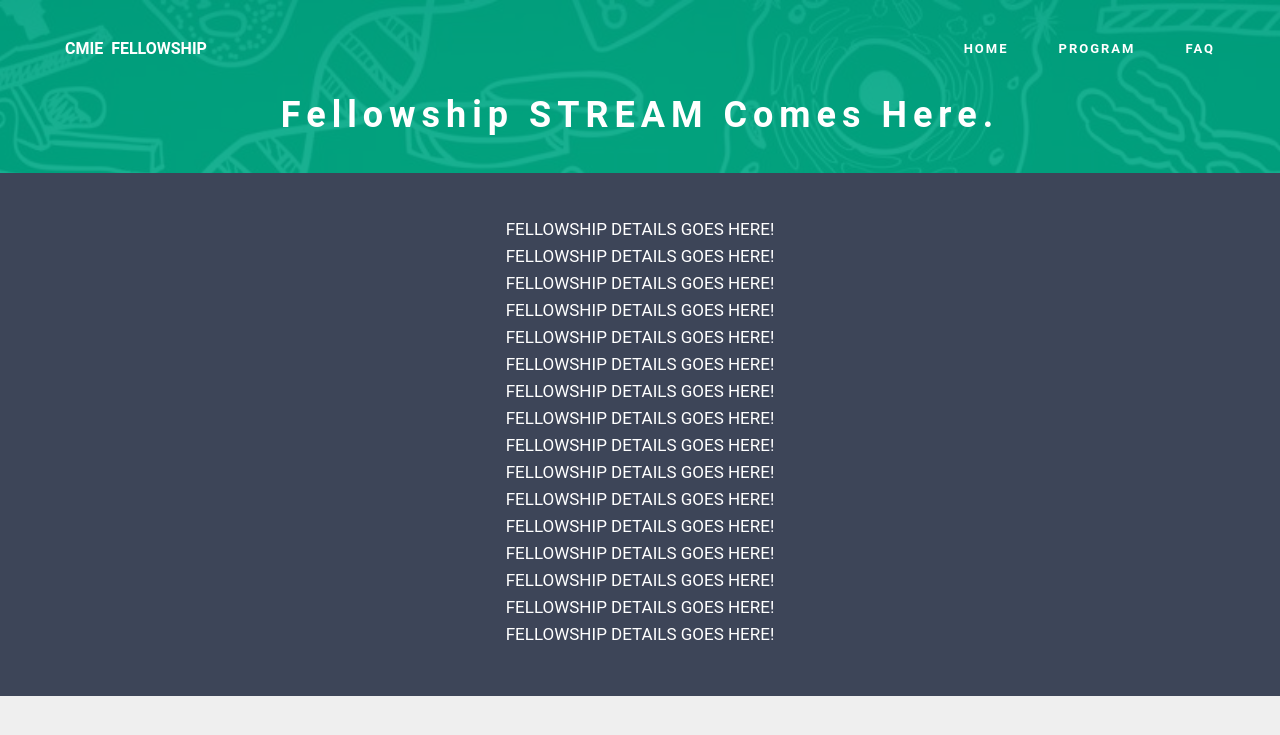
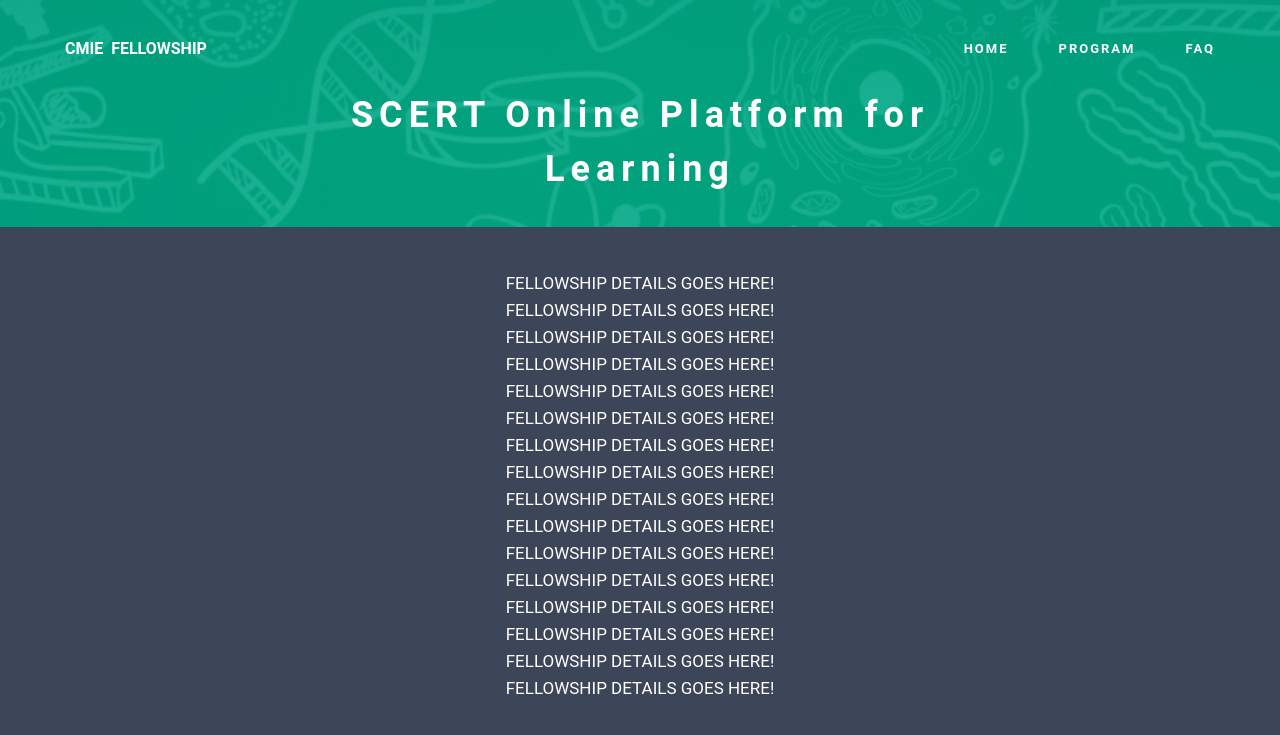
Before and after one commit to smilesikand/cmie-fellowship, a plain HTML site: page scert-online-platform.html in a window 1280 px wide. Shown: the top 735 px of the page. Drawn offline with Linux system fonts and the light colour scheme.

Commit message:
Header updated

```diff
--- a/scert-online-platform.html
+++ b/scert-online-platform.html
@@ -44,7 +44,7 @@
     <div class="mbr-section__container container mbr-section__container--first" style="padding-top:0px;">
         <div class="mbr-header mbr-header--wysiwyg row">
             <div class="col-sm-8 col-sm-offset-2">
-                <h3 class="mbr-header__text">Fellowship STREAM Comes Here.</h3>
+                <h3 class="mbr-header__text">SCERT Online Platform for Learning</h3>
 
             </div>
         </div>
```
